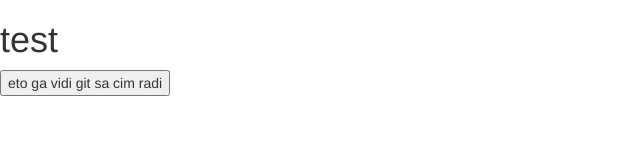
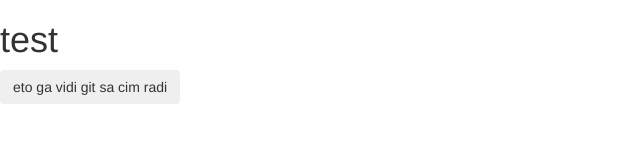
Before and after one commit to webzanat/testsajt, a plain HTML site: page index.html in a window 1280 px wide. Shown: the whole page, without its empty margins (0-640 px from the left). Drawn offline with nearby package versions, Linux system fonts and the light colour scheme.

Commit message:
Update index.html

```diff
--- a/index.html
+++ b/index.html
@@ -11,6 +11,6 @@
 <script src="https://maxcdn.bootstrapcdn.com/bootstrap/3.3.6/js/bootstrap.min.js" integrity="sha384-0mSbJDEHialfmuBBQP6A4Qrprq5OVfW37PRR3j5ELqxss1yVqOtnepnHVP9aJ7xS" crossorigin="anonymous"></script>
 <body>
   <h1> test </h1>
-  <button> eto ga vidi git sa cim radi</button>
+  <button class='btn'> eto ga vidi git sa cim radi</button>
 </body>
 </html>
```
